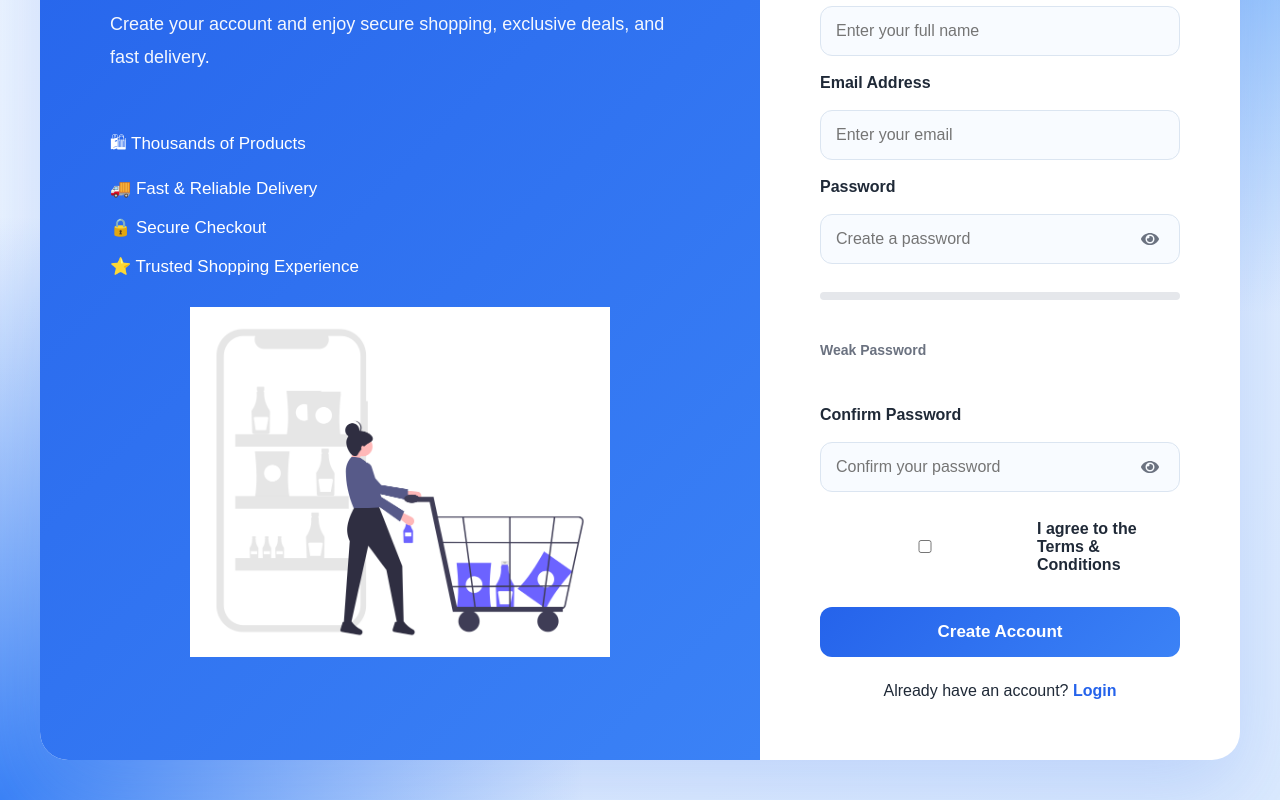
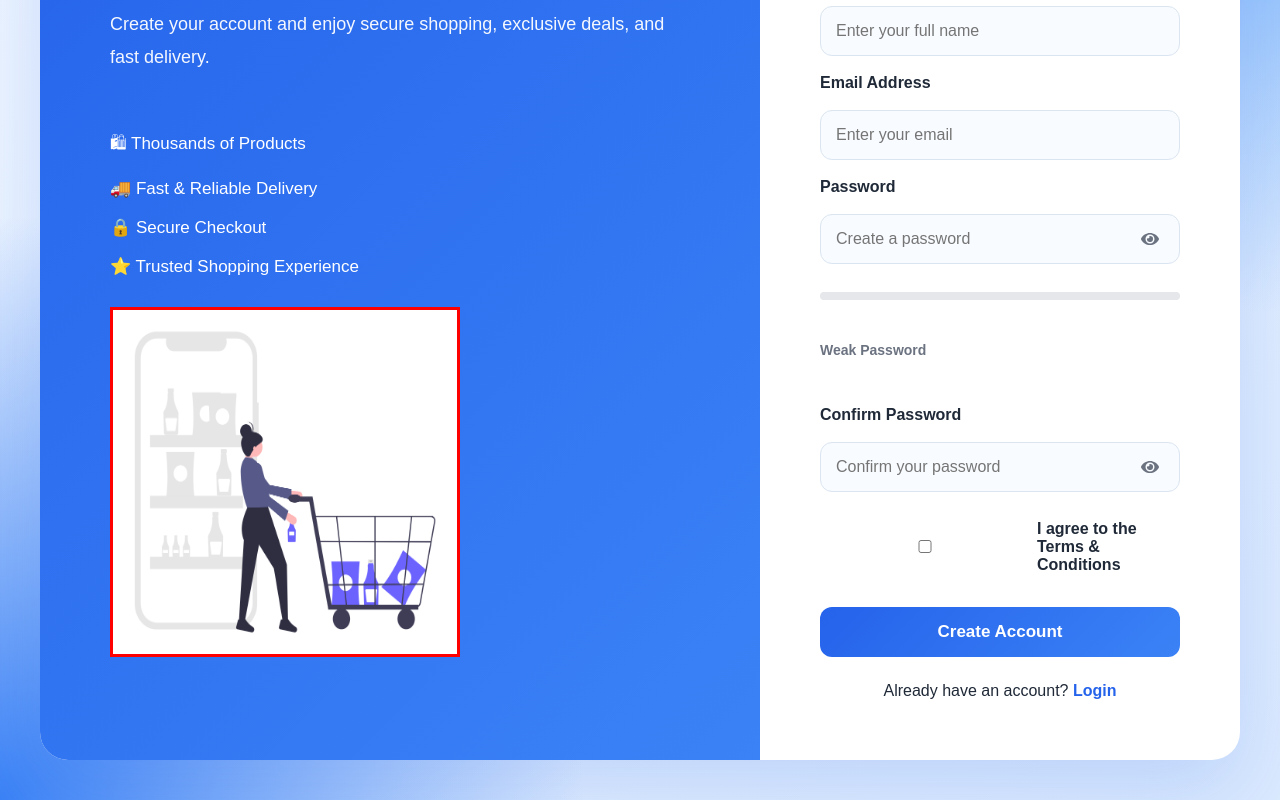
Before and after one commit to DHANUSH-916/ecommerce-web-app, a React (Vite) app in the folder frontend/: page /register in a window 1280 px wide. Shown: the part 336-1136 px from the top of the page. Built offline with nearby package versions, Linux system fonts and the light colour scheme; no server answers.

Commit message:
Fix authentication illustration

```diff
--- a/frontend/src/pages/Login.jsx
+++ b/frontend/src/pages/Login.jsx
@@ -97,10 +97,17 @@ function Login() {
           </div>
 
           <img
-            src={shoppingImage}
-            alt="Shopping"
-            className="auth-image"
-          />
+  src={shoppingImage}
+  alt="Shopping"
+  style={{
+    width: "350px",
+    height: "350px",
+    border: "3px solid red",
+    background: "white",
+    display: "block",
+    marginTop: "30px"
+  }}
+/>
 
         </div>
 
--- a/frontend/src/pages/Register.jsx
+++ b/frontend/src/pages/Register.jsx
@@ -100,10 +100,17 @@ const strength = getPasswordStrength(formData.password);
           </div>
 
           <img
-            src={shoppingImage}
-            alt="Shopping"
-            className="auth-image"
-          />
+  src={shoppingImage}
+  alt="Shopping"
+  style={{
+    width: "350px",
+    height: "350px",
+    border: "3px solid red",
+    background: "white",
+    display: "block",
+    marginTop: "30px"
+  }}
+/>
 
         </div>
 
```
